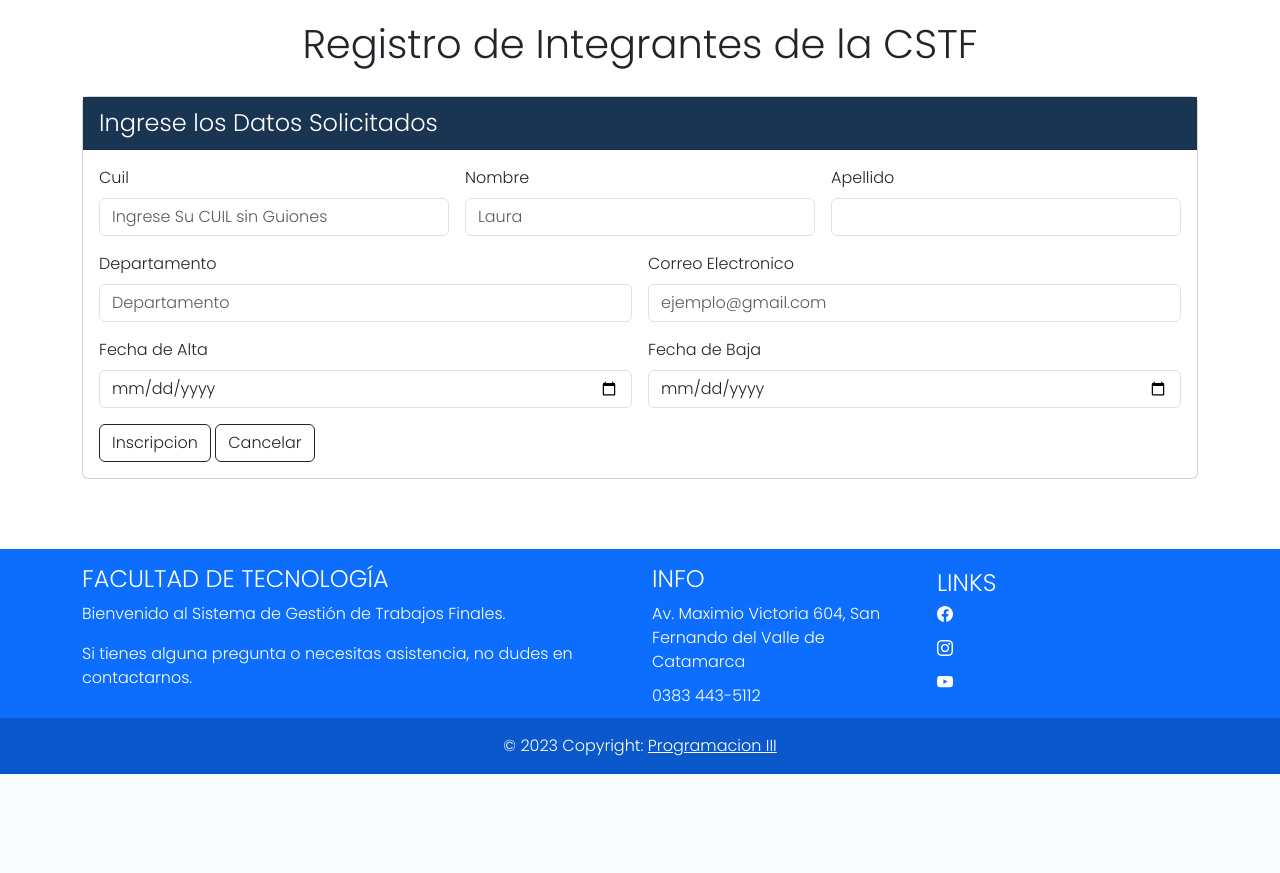
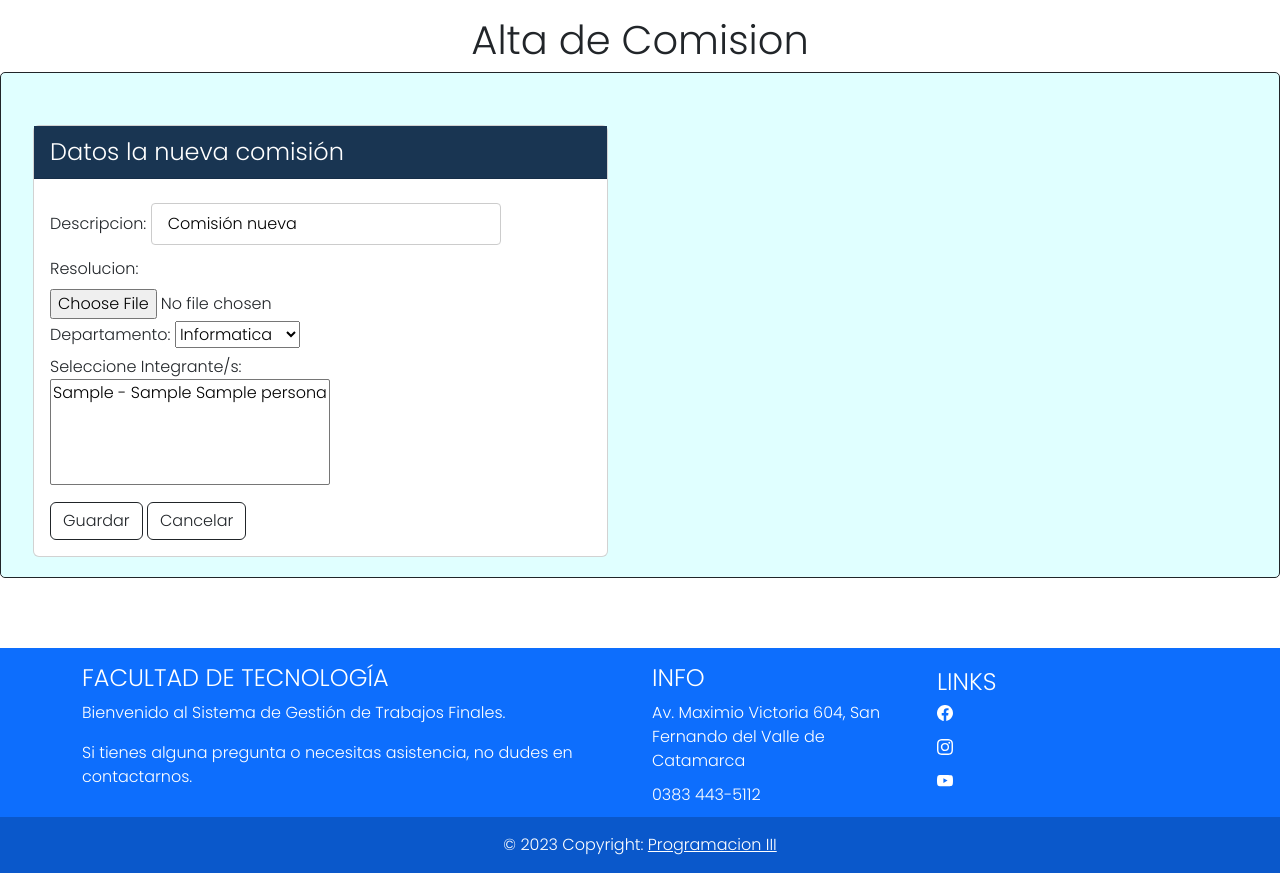
Before and after one commit to VicRamD/lab-prog-3, a Django app: page /index/comision/nuevo_integrante in a window 1280 px wide. Shown: the part 56-929 px from the top of the page. Before the commit the page ends 830 px from the top, so only its background shows below. Run offline with Django 5.2, Linux system fonts and the light colour scheme; tables that the repository leaves empty hold one stand-in row (values such as "Sample post").

Commit message:
Alta de comision, ver detalle sus integrantes y proyectos asociados

```diff
--- a/gestion/forms.py
+++ b/gestion/forms.py
@@ -1,7 +1,7 @@
 from django import forms
 from django.forms import DateInput
 
-from gestion.models import Proyecto,Defensa, Evaluacion
+from gestion.models import Proyecto, Defensa, Evaluacion, Comision
 
 
 class ProyectoForm(forms.ModelForm):
@@ -25,3 +25,7 @@ class DefensaForm(forms.ModelForm):
         widgets = {
             'fecha': DateInput(format='%d-m-Y%',attrs={'type': 'date'})
         }
+class ComisionForm(forms.ModelForm):
+    class Meta:
+        model = Comision
+        fields = ('descripcion', 'resolucion', 'departamento')
--- a/gestion/models.py
+++ b/gestion/models.py
@@ -28,11 +28,20 @@ class Defensa(models.Model):
     acta = models.FileField(upload_to='uploads/', null=True, blank=True)
 
 class Comision(models.Model):
+    DESCRIPCION_DEPARTAMENTO = (
+        ('Informatica', 'Informatica'),
+        ('Minas', 'Minas'),
+        ('Electronica', 'Electronica'),
+        ('Agrimensura', 'Agrimensura'),
+    )
     descripcion = models.CharField(default="Comisión nueva")
+    resolucion = models.FileField(upload_to='uploads/', null=True, blank=True)
+    departamento = models.CharField(choices=DESCRIPCION_DEPARTAMENTO, default="Informatica")
 
 class ComisionProyecto(models.Model):
-    proyecto = models.OneToOneField(Proyecto, on_delete=models.PROTECT, related_name="comision_proyecto")
-    comision = models.OneToOneField(Comision, on_delete=models.PROTECT, related_name="proyecto_comision")
+    proyecto = models.ForeignKey(Proyecto, on_delete=models.PROTECT, related_name="comision_proyecto")
+    comision = models.ForeignKey(Comision, on_delete=models.PROTECT, related_name="proyecto_comision")
+    fecha_alta = models.DateField()
 class InstanciaEvaluacion(models.Model):
     DESCRIPCION_EVALUACION = (
         ('COMISION DE SEGUIMIENTO', 'COMISION DE SEGUIMIENTO'),
--- a/gestion/templates/comision/registro_CSTF.html
+++ b/gestion/templates/comision/registro_CSTF.html
@@ -2,58 +2,59 @@
 
 {% load static %}
 
-{% block title %}Gestión de Trabajos Finales-Registro CSTF{% endblock %}
+{% block title %}Nueva Comision{% endblock %}
+
+{% block head %}
+    <link rel="stylesheet" href="{% static 'css/proyecto.css' %}">
+
+{% endblock %}
 
 {% block content %}
-<div class="body-pages">
-    <div class="container titulo-formulario">
-    <h1> Registro de Integrantes de la CSTF </h1>
-    </div>
-      <section>
-        <div class="container body1">
+    <div class="body-pages" >
+        <h1 class="textoPrincipal pt-3 text-center">Alta de Comision</h1>
+        <div class="container-fluid border border-dark pt-3 mt-6" id="formularioPF">
+            <form method="post" id="formulario" enctype="multipart/form-data">
+                <div class="row">
+                    <div class="col-6" id="columnaForm">
+                        <div class="container body1 pt-3">
                             <div class="card">
                                 <div class="card-header1">
-              Ingrese los Datos Solicitados
+                                    Datos la nueva comisión
                                 </div>
                                 <div class="card-body">
-              <form action="#" method="post" class="row g-3" enctype="multipart/form-data">
-                <div class="col-md-4">
-                  <label for="cuilD" class="form-label">Cuil</label>
-                  <input type="text" class="form-control" id="cuilD" placeholder="Ingrese Su CUIL sin Guiones" required onkeypress="return validacionDeTeclasNumericas(event);">
+                                    <div class="col-md-12">
+                                        <label for="{{ form_comision.descripcion.id_for_label }}" class="mt-1 mb-2 form-label">Descripcion:</label>
+                                        {{form_comision.descripcion}}
+                                        {{form_comision.descripcion.errors}}
                                     </div>
-                <div class="col-md-4">
-                  <label for="nombreD" class="form-label">Nombre</label>
-                  <input type="text" class="form-control" id="nombreD" placeholder="Laura" required onkeypress="return validacionDeTeclasLetras(event);">
+                                    <div class="col-md-12">
+                                        <label for="{{ form_comision.resolucion.id_for_label }}" class="mt-1 mb-2 form-label">Resolucion:</label><br>
+                                        {{form_comision.resolucion}}
+                                        {{form_comision.resolucion.errors}}
                                     </div>
-                <div class="col-md-4">
-                  <label for="apellidoD" class="form-label">Apellido</label>
-                  <input type="text" class="form-control" id="apellidoD" required onkeypress="return validacionDeTeclasLetras(event);">
+                                    <div class="col-md-12">
+                                        <label for="{{ form_comision.departamento.id_for_label }}" class="mt-1 mb-2 form-label">Departamento:</label>
+                                        {{form_comision.departamento}}
+                                        {{form_comision.departamento.errors}}
                                     </div>
-                <div class="col-md-6">
-                  <label for="departamento" class="form-label">Departamento</label>
-                  <input type="text" class="form-control" id="departamento" placeholder="Departamento" required onkeypress="return validacionDeTeclasLetras(event);">
+                                    <div class="col-md-12">
+                                        <label for="integrantesSelecionados">Seleccione Integrante/s:</label><br>
+                                        <select name="integrantesSelecionados" multiple>
+                                        {% for docente in docentes %}
+                                          <option value="{{ docente.id }}">{{ docente.dni }} - {{ docente.apellido }} {{ docente.nombre }}</option>
+                                        {% endfor %}
+                                        </select>
                                     </div>
-                <div class="col-md-6">
-                  <label for="email" class="form-label">Correo Electronico</label>
-                  <input type="email" class="form-control" id="email" placeholder="ejemplo@gmail.com" required>
+                                    {% csrf_token %}
+                                    <input type="submit" value="Guardar" class="btn btn-outline-dark boton  mt-3">
+                                    <a href="{% url 'gestion:comision'%}" class="btn btn-outline-dark boton  mt-3">Cancelar</a>
                                 </div>
-                <div class="col-md-6">
-                  <label for="fechaAlta" class="form-label">Fecha de Alta</label>
-                  <input type="date" class="form-control" id="fechaAlta" required>
                             </div>
-                <div class="col-md-6">
-                  <label for="fechaBaja" class="form-label">Fecha de Baja</label>
-                  <input type="date" class="form-control" id="fechaBaja" required>
                         </div>
-
-                <div class="col-12">
-                  <button type="submit" class="btn btn-outline-dark boton">Inscripcion</button>
-                  <button type="reset" class="btn btn-outline-dark boton">Cancelar</button>
+                    </div>
                 </div>
             </form>
         </div>
     </div>
-        </div>
-      </section>
-  </div>
+
 {% endblock %}
--- a/gestion/templates/proyectos/nuevo_proyecto.html
+++ b/gestion/templates/proyectos/nuevo_proyecto.html
@@ -109,7 +109,8 @@
                                         </select>
                                     </div>
                                     {% csrf_token %}
-                                    <input type="submit" value="Guardar" class="btn btn-success  mt-3">
+                                    <input type="submit" value="Guardar" class="btn btn-outline-dark boton  mt-3">
+                                    <a href="{% url 'gestion:proyectos'%}" class="btn btn-outline-dark boton  mt-3">Cancelar</a>
                                 </div>
                             </div>
                         </div>
--- a/gestion/urls.py
+++ b/gestion/urls.py
@@ -11,5 +11,7 @@ urlpatterns = [
     path('movimientos/<int:id>/', views.movimientos, name='movimientos'),
     path('estadisticas/', views.estadisticas, name='estadisticas'),
     path('comision/', views.seccionComision, name='comision'),
-    path('comision/nuevo_integrante', views.comisionNuevoIntegrante, name='nuevo_integrante')
+    path('comision/nuevo_integrante', views.nuevaComision, name='nuevo_integrante'),
+    path('comision/detalle-ntegrantes/<int:id>/', views.detalleIntegrantesComision, name='detalle_integrantes_comision'),
+    path('comision/detalle-proyectos/<int:id>/', views.detalleProyectosComision, name='detalle_proyectos_comision')
 ]
--- a/gestion/views.py
+++ b/gestion/views.py
@@ -6,7 +6,7 @@ from django.utils import timezone
 from django.urls import reverse
 
 from gestion.models import Proyecto, Comision, InstanciaEvaluacion, ComisionProyecto
-from gestion.forms import ProyectoForm, EvaluacionForm, DefensaForm
+from gestion.forms import ProyectoForm, EvaluacionForm, DefensaForm, ComisionForm
 from persona.models import Estudiante, IntegranteProyecto, Asesor, Docente, RolProyecto, IntegranteComision,AsesorProyecto
 
 
@@ -39,7 +39,7 @@ def agregarRolProyecto(docente_seleccionado, proyecto, rol):
 
 def agregarCSTFProyecto(id_comision, proyecto):
     comision = get_object_or_404(Comision, id=id_comision)
-    comision_instance = ComisionProyecto(proyecto=proyecto, comision=comision)
+    comision_instance = ComisionProyecto(proyecto=proyecto, comision=comision, fecha_alta=timezone.now())
     comision_instance.save()
 
 def agregarInstanciaEvaluacion(descripcion, proyecto):
@@ -138,7 +138,38 @@ def estadisticas(request):
     return render(request, 'proyectos/eProyectos.html')
 
 def seccionComision(request):
-    return render(request, 'comision/proyectos_finales.html')
+    comisiones = Comision.objects.all()
+    return render(request, 'comision/comision_seguimiento.html',{'comisiones':comisiones})
 
-def comisionNuevoIntegrante(request):
-    return render(request, 'comision/registro_CSTF.html')
+def agregarIntegranteComision(integrantes, comision):
+    estudiantes_seleccionados = Docente.objects.filter(id__in=integrantes)
+    for integrante in estudiantes_seleccionados:
+        integrante_comision_instance = IntegranteComision(comision=comision,
+                                                          docente=integrante,
+                                                          fecha_alta=timezone.now())
+        integrante_comision_instance.save()
+
+def nuevaComision(request):
+    if request.method == 'POST':
+        form_comision = ComisionForm(request.POST, request.FILES, prefix='proyecto')
+        integrantes_seleccionados = request.POST.getlist('integrantesSelecionados')
+        if form_comision.is_valid() and integrantes_seleccionados:
+            comision_instance = form_comision.save()
+            agregarIntegranteComision(integrantes_seleccionados, comision_instance)
+
+            messages.success(request, 'Se ha creado el comision correctamente.')
+            return redirect('gestion:detalle_integrante_comision', comision_instance.id)
+    else:
+        form_comision = ComisionForm(prefix='proyecto')
+
+    docentes = Docente.objects.all()
+    return render(request, 'comision/registro_CSTF.html', {
+        'form_comision': form_comision,
+        'docentes': docentes,
+    })
+def detalleIntegrantesComision(request, id):
+    comision = get_object_or_404(Comision, id=id)
+    return render(request, 'comision/detalleIntegrantes.html',{'comision': comision})
+def detalleProyectosComision(request, id):
+    comision = get_object_or_404(Comision, id=id)
+    return render(request, 'comision/detalleProyectos.html',{'comision': comision})
--- a/persona/models.py
+++ b/persona/models.py
@@ -1,6 +1,6 @@
 from django.db import models
 from gestion.models import Proyecto, Tribunal, Comision
-from django.conf import settings
+from django.utils import timezone
 
 class Persona(models.Model):
     nombre = models.CharField(max_length=30)
@@ -60,3 +60,4 @@ class IntegranteProyecto(models.Model):
 class IntegranteComision(models.Model):
     comision = models.ForeignKey(Comision, on_delete=models.PROTECT, related_name="comision")
     docente = models.ForeignKey(Docente, on_delete=models.PROTECT, related_name="integrante_comision")
+    fecha_alta = models.DateField(default=timezone.now)
--- a/templates/base/base.html
+++ b/templates/base/base.html
@@ -44,6 +44,9 @@
             </div>
         </div>
     </nav>
+    {% if mensaje %}
+        <div style="color: red; border:solid;" class="mt-2">{{message}}</div>
+    {% endif %}
     {% block content %}
     {% endblock %}
 
```
Also changed, not shown: gestion/templates/comision/comision_seguimiento.html (added, +54 -0 lines), gestion/templates/comision/detalleIntegrantes.html (added, +64 -0 lines), gestion/templates/comision/detalleProyectos.html (added, +64 -0 lines), gestion/templates/comision/proyectos_finales.html (deleted, +0 -54 lines), gestion/migrations/0002_remove_comision_proyecto_comision_departamento_and_more.py (added), gestion/migrations/0002_remove_comision_proyecto_comision_descripcion_and_more.py (deleted), persona/migrations/0004_integrantecomision_fecha_alta.py (added). Lines whose indentation alone changed are shown as unchanged.
